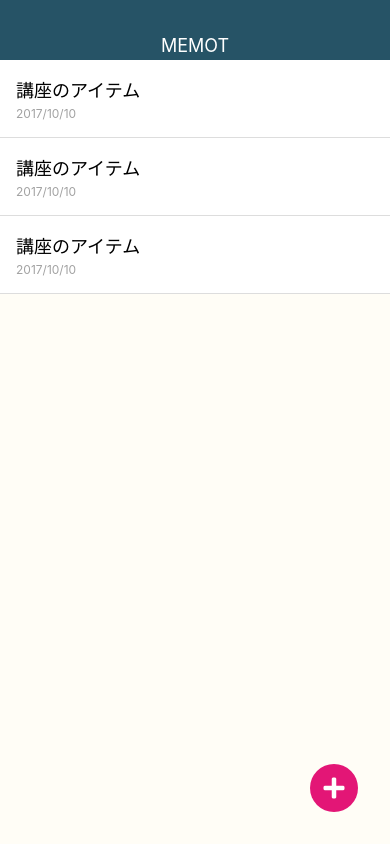
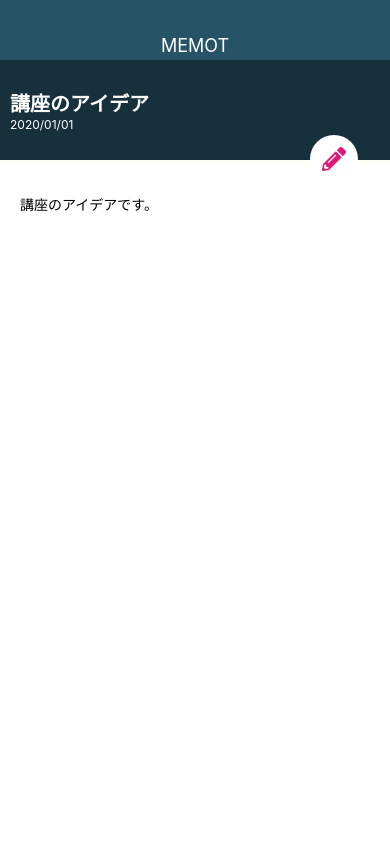
Before and after one commit to amok6from7/expo-app, a React Native app: screen / in a window 390 px wide. Built offline with nearby package versions, Linux system fonts and the light colour scheme.

Commit message:
font name define

```diff
--- a/App.js
+++ b/App.js
@@ -2,13 +2,13 @@ import React from 'react';
 import { StyleSheet, View } from 'react-native';
 
 import Appbar from './src/component/Appbar';
-import MemoListScreen from './src/screens/MemoListScreen';
+import MemoDetailScreen from './src/screens/MemoDetailScreen';
 
 export default function App() {
   return (
     <View style={styles.container}>
       <Appbar />
-      <MemoListScreen />
+      <MemoDetailScreen />
     </View>
   );
 }
--- a/package.json
+++ b/package.json
@@ -8,6 +8,7 @@
     "eject": "expo eject"
   },
   "dependencies": {
+    "@expo/vector-icons": "^10.0.6",
     "expo": "~36.0.2",
     "expo-font": "^8.0.0",
     "react": "~16.12.0",
--- a/src/elements/CircleButton.js
+++ b/src/elements/CircleButton.js
@@ -1,15 +1,21 @@
 import React from 'react';
 import * as Font from 'expo-font';
+import { createIconSet } from '@expo/vector-icons';
 
-import { StyleSheet, View, Text } from 'react-native';
+import { StyleSheet, View } from 'react-native';
 import fontAwesome from '../../assets/fonts/fa-solid-900.ttf';
+
+const CustomIcon = createIconSet({
+  pencil: '\uf303',
+  plus: '\uf067',
+}, 'FontAwesome');
 
 class CircleButton extends React.Component {
   state = {
     fontLoaded: false,
   };
 
-  async componentWillMount() {
+  async UNSAFE_componentWillMount() {
     await Font.loadAsync({
       FontAwesome: fontAwesome,
     });
@@ -18,7 +24,7 @@ class CircleButton extends React.Component {
   }
 
   render() {
-    const { style, color } = this.props;
+    const { name, style, color } = this.props;
 
     let bgColor = '#E31676';
     let textColor = '#fff';
@@ -31,9 +37,7 @@ class CircleButton extends React.Component {
       <View style={[styles.circleButton, style, { backgroundColor: bgColor }]}>
         {
           this.state.fontLoaded ? (
-            <Text style={[styles.circleButtonTitle, { color: textColor }]}>
-              {this.props.children}
-            </Text>
+            <CustomIcon name={name} style={[styles.circleButtonTitle, { color: textColor }]} />
           ) : null
         }
       </View>
--- a/src/screens/MemoDetailScreen.js
+++ b/src/screens/MemoDetailScreen.js
@@ -19,9 +19,7 @@ class MemoDetailScreen extends React.Component {
             講座のアイデアです。
           </Text>
         </View>
-        <CircleButton color="white" style={styles.editButton}>
-          {'\uf303'}
-        </CircleButton>
+        <CircleButton name="pencil" color="white" style={styles.editButton} />
       </View>
     );
   }
--- a/src/screens/MemoListScreen.js
+++ b/src/screens/MemoListScreen.js
@@ -9,9 +9,7 @@ class MemoListScreen extends React.Component {
     return (
       <View style={styles.container}>
         <MemoList />
-        <CircleButton>
-          {'\uf067'}
-        </CircleButton>
+        <CircleButton name="plus" />
       </View>
     );
   }
```
